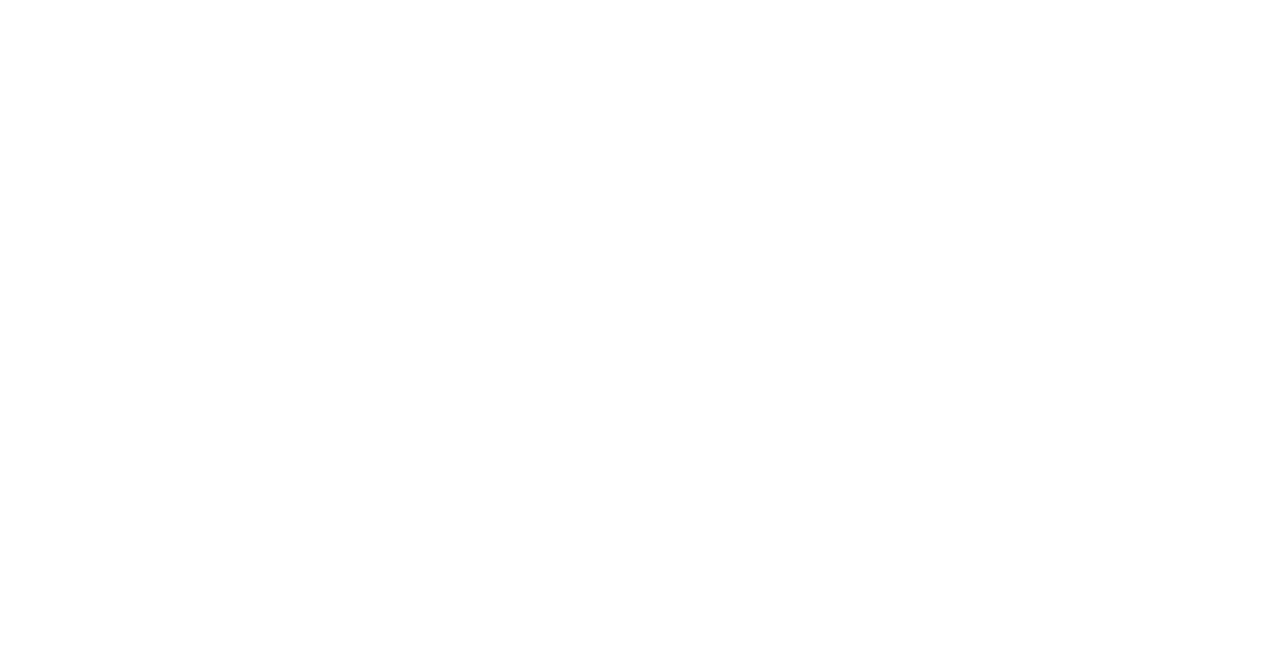
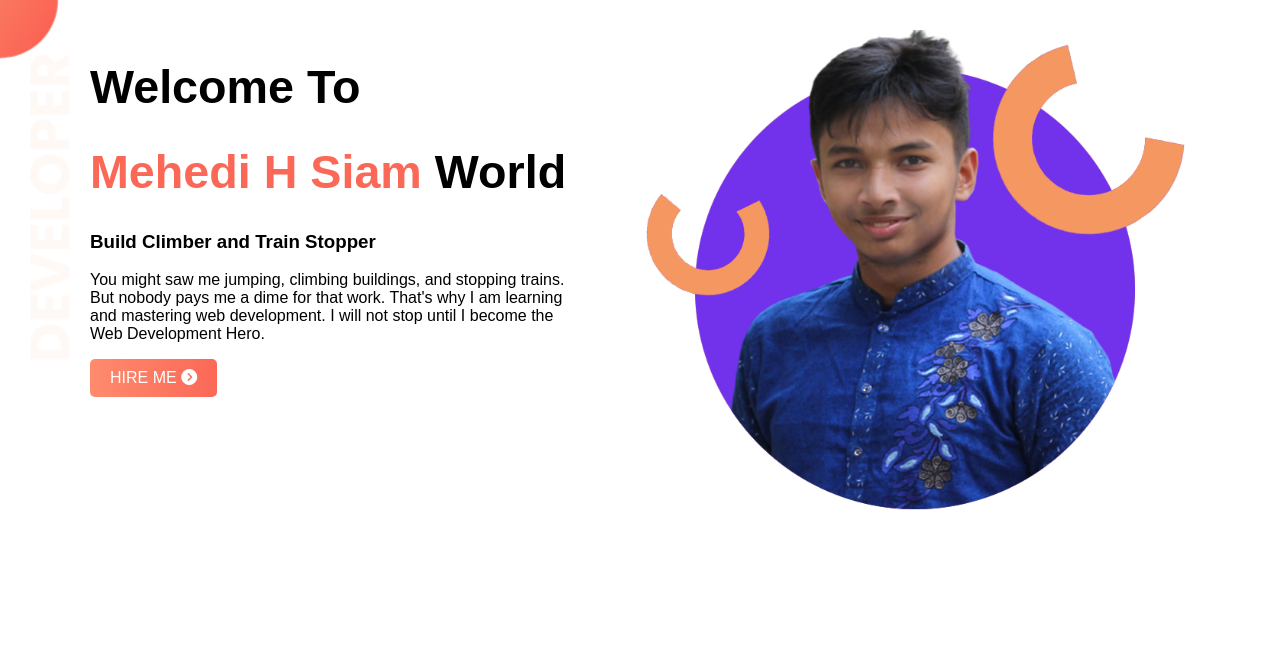
Before and after one commit to mehedihsiam/demo-site-1, a plain HTML site: page index.html in a window 1280 px wide. Drawn offline with Linux system fonts and the light colour scheme.

Commit message:
added banner

```diff
--- a/css/style.css
+++ b/css/style.css
@@ -0,0 +1,56 @@
+body{
+    margin: 0px;
+    padding: 0px;
+    font-family: 'Poppins', sans-serif;
+    background-image: url(../imgs/top-banner.png);
+    background-repeat: no-repeat;
+}
+/*-- banner start--*/
+.banner{
+    width: 100%;
+    display: flex;
+}
+
+/*-- banner Left side start--*/
+.half-width{
+    width: 50%;
+    height: 650px;
+}
+.left{
+    margin: auto 70px auto 90px;
+}
+.heading{
+    margin: 60px auto auto auto;
+
+}
+
+.name{
+    color: #FB6857;
+}
+
+.half-width h1{
+    font-size: 35pt;
+}
+
+.button{
+    display: inline-block;
+    padding: 10px 20px;
+    border-radius: 5px;
+    background-image: linear-gradient(to right, #FE8B6D, #FB6857);
+}
+
+.button a{
+    color: white;
+    text-decoration: none;
+    font-weight: 500;
+}
+/*-- banner left side end--*/
+
+.right{
+    margin: 30px 90px auto auto;
+}
+.right img{
+    width: 100%;
+}
+
+/*-- banner end--*/
--- a/index.html
+++ b/index.html
@@ -13,7 +13,31 @@
 </head>
 
 <body>
-
+    <!--Banner Start-->
+    <div class="banner">
+        <div class="half-width">
+            <div class="left">
+                <div class="heading">
+                    <h1>Welcome To</h1>
+                    <h1><span class="name">Mehedi H Siam </span>World</h1>
+                </div>
+                <h3>Build Climber and Train Stopper</h3>
+                <p>You might saw me jumping, climbing buildings, and stopping trains. But nobody pays me a dime for that
+                    work. That's why I am learning and mastering web development. I will not stop until I become the Web
+                    Development Hero.</p>
+                <div class="button">
+                    <a href="https://www.linkedin.com/in/mehedihsiam/" target="_blank">HIRE ME <i
+                            class="fas fa-chevron-circle-right"></i></a>
+                </div>
+            </div>
+        </div>
+        <div class="half-width">
+            <div class="right">
+                <img src="../demo-site-1/imgs/my image.png" alt="">
+            </div>
+        </div>
+    </div>
+    <!--Banner end-->
 </body>
 
 </html>
```
Also changed, not shown: imgs/top-banner.png (added).
